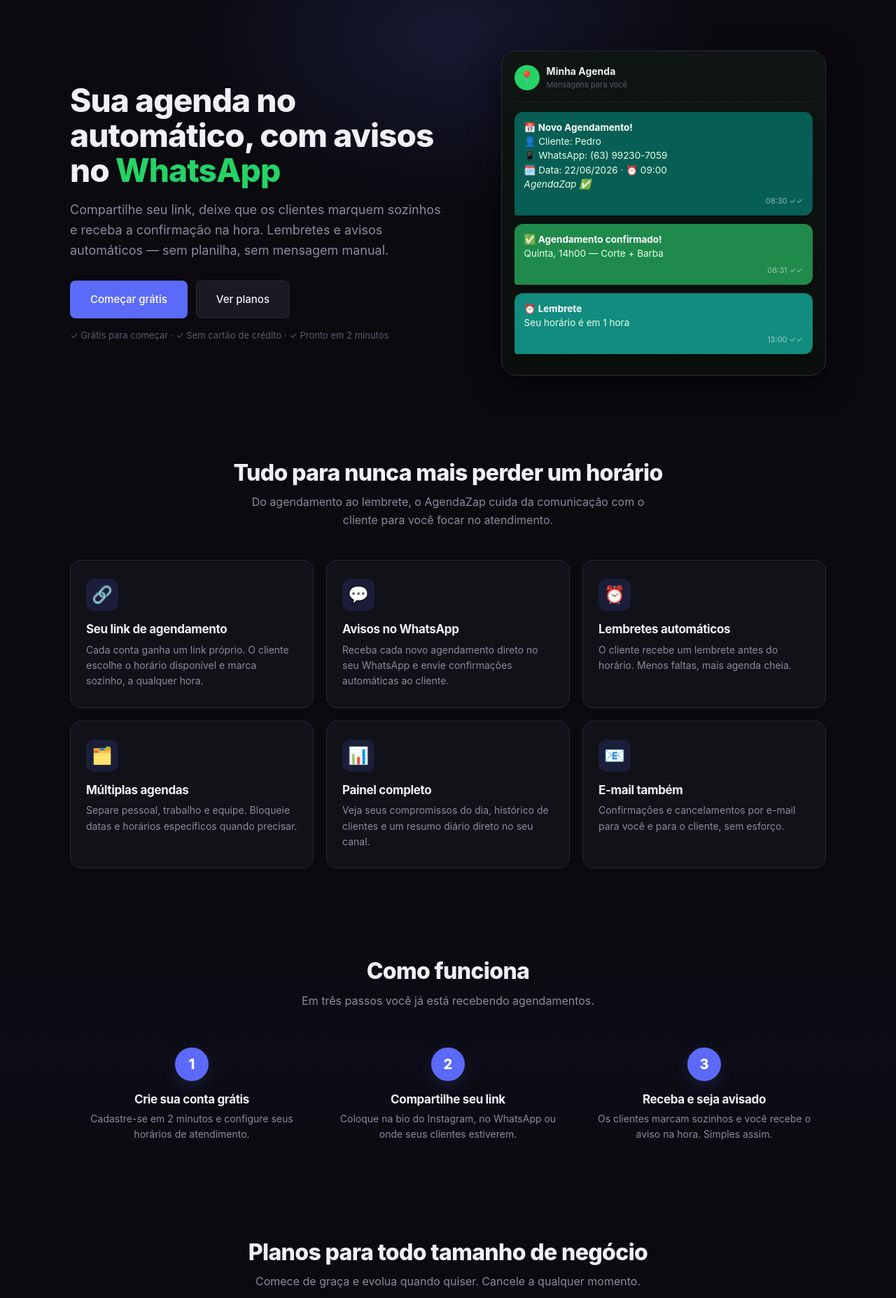
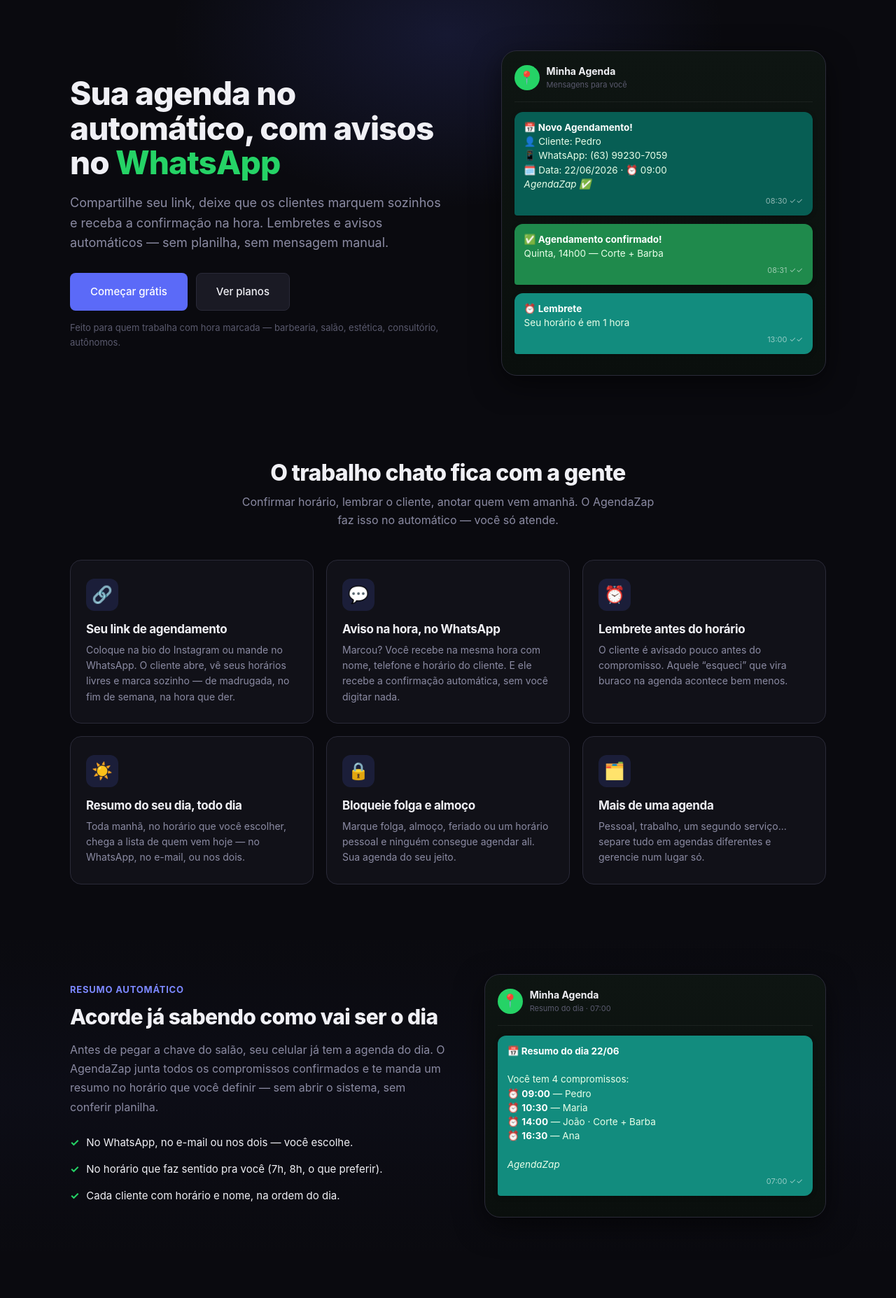
Before and after one commit to hermesacjunior/agendazap, a FastAPI app: page / in a window 1280 px wide. Shown: the part 65-1920 px from the top of the page at 70% size. Run offline with FastAPI, Linux system fonts and the light colour scheme.

Commit message:
Landing: secoes de resumo do dia e bloqueio de horarios + copy mais humana
Adiciona duas secoes editoriais (layout assimetrico): resumo diario automatico
no WhatsApp/e-mail (com mockup real) e bloqueio de folga/almoco/horarios (com
visual de agenda do dia). Reescreve recursos e hero com voz mais natural e
publico-alvo (barbearia/salao/estetica), removendo padroes genericos.

Co-Authored-By: Claude Opus 4.8 <noreply@anthropic.com>

```diff
--- a/agendazap/app/templates/public/landing.html
+++ b/agendazap/app/templates/public/landing.html
@@ -57,6 +57,26 @@
     .lp-card h3 { font-family: var(--font-display); font-size: 17px; margin: 0 0 8px; font-weight: 700; }
     .lp-card p { color: var(--text-muted); font-size: 14px; line-height: 1.6; margin: 0; }
 
+    /* SPLIT (editorial, quebra a simetria de grade) */
+    .lp-split { display: grid; grid-template-columns: 1.05fr 0.95fr; gap: 52px; align-items: center; }
+    .lp-split + .lp-split { margin-top: 64px; }
+    .lp-kicker { font-size: 13px; font-weight: 700; letter-spacing: 0.06em; text-transform: uppercase; color: var(--accent-soft); margin-bottom: 12px; }
+    .lp-split-text h2 { font-family: var(--font-display); font-size: 30px; font-weight: 800; letter-spacing: -0.02em; line-height: 1.15; margin: 0 0 16px; }
+    .lp-split-text p { color: var(--text-muted); font-size: 16px; line-height: 1.7; margin: 0 0 14px; }
+    .lp-split-text ul { list-style: none; padding: 0; margin: 18px 0 0; }
+    .lp-split-text li { display: flex; gap: 10px; align-items: flex-start; padding: 7px 0; font-size: 15px; color: var(--text); }
+    .lp-split-text li .ck { color: var(--wa); font-weight: 700; flex-shrink: 0; }
+    .lp-split.rev .lp-split-media { order: -1; }
+
+    /* coluna de horarios (visual de bloqueio) */
+    .lp-day { background: linear-gradient(180deg, var(--bg-elevated), var(--bg-card)); border: 1px solid var(--border); border-radius: 18px; padding: 20px; max-width: 320px; margin: 0 auto; }
+    .lp-day-head { font-weight: 700; font-size: 14px; margin-bottom: 14px; }
+    .slot { font-size: 13.5px; padding: 11px 13px; border-radius: 10px; margin-bottom: 9px; border: 1px solid var(--border); display: flex; justify-content: space-between; gap: 8px; }
+    .slot:last-child { margin-bottom: 0; }
+    .slot.free { color: var(--text-muted); }
+    .slot.taken { background: rgba(91,106,248,0.12); border-color: var(--accent); color: var(--text); }
+    .slot.blocked { background: rgba(255,255,255,0.025); color: var(--text-dim); border-style: dashed; }
+
     /* STEPS */
     .lp-steps { display: grid; grid-template-columns: repeat(3, 1fr); gap: 18px; counter-reset: step; }
     .lp-step { text-align: center; padding: 10px; }
@@ -94,6 +114,10 @@
       .lp-hero-grid { grid-template-columns: 1fr; gap: 36px; }
       h1.lp-title { font-size: 36px; }
       .lp-grid3, .lp-steps, .lp-plans { grid-template-columns: 1fr; }
+      .lp-split { grid-template-columns: 1fr; gap: 28px; }
+      .lp-split + .lp-split { margin-top: 44px; }
+      .lp-split.rev .lp-split-media { order: 0; }
+      .lp-split-text h2 { font-size: 26px; }
       .lp-nav-actions a.link.hide-sm { display: none; }
       .lp-footer-inner { flex-direction: column; text-align: center; }
       .lp-footer a { margin: 0 9px; }
@@ -126,7 +150,7 @@
           <a href="/auth/register" class="btn btn-primary btn-lg">Começar grátis</a>
           <a href="#planos" class="btn btn-secondary btn-lg">Ver planos</a>
         </div>
-        <p class="lp-note">✓ Grátis para começar · ✓ Sem cartão de crédito · ✓ Pronto em 2 minutos</p>
+        <p class="lp-note">Feito para quem trabalha com hora marcada — barbearia, salão, estética, consultório, autônomos.</p>
       </div>
 
       <!-- mockup WhatsApp -->
@@ -163,38 +187,101 @@
   <!-- BENEFITS / FEATURES -->
   <section class="lp-section" id="recursos">
     <div class="lp">
-      <h2 class="lp-h2">Tudo para nunca mais perder um horário</h2>
-      <p class="lp-lead">Do agendamento ao lembrete, o AgendaZap cuida da comunicação com o cliente para você focar no atendimento.</p>
+      <h2 class="lp-h2">O trabalho chato fica com a gente</h2>
+      <p class="lp-lead">Confirmar horário, lembrar o cliente, anotar quem vem amanhã. O AgendaZap faz isso no automático — você só atende.</p>
       <div class="lp-grid3">
         <div class="lp-card">
           <div class="lp-ico">🔗</div>
           <h3>Seu link de agendamento</h3>
-          <p>Cada conta ganha um link próprio. O cliente escolhe o horário disponível e marca sozinho, a qualquer hora.</p>
+          <p>Coloque na bio do Instagram ou mande no WhatsApp. O cliente abre, vê seus horários livres e marca sozinho — de madrugada, no fim de semana, na hora que der.</p>
         </div>
         <div class="lp-card">
           <div class="lp-ico">💬</div>
-          <h3>Avisos no WhatsApp</h3>
-          <p>Receba cada novo agendamento direto no seu WhatsApp e envie confirmações automáticas ao cliente.</p>
+          <h3>Aviso na hora, no WhatsApp</h3>
+          <p>Marcou? Você recebe na mesma hora com nome, telefone e horário do cliente. E ele recebe a confirmação automática, sem você digitar nada.</p>
         </div>
         <div class="lp-card">
           <div class="lp-ico">⏰</div>
-          <h3>Lembretes automáticos</h3>
-          <p>O cliente recebe um lembrete antes do horário. Menos faltas, mais agenda cheia.</p>
+          <h3>Lembrete antes do horário</h3>
+          <p>O cliente é avisado pouco antes do compromisso. Aquele “esqueci” que vira buraco na agenda acontece bem menos.</p>
+        </div>
+        <div class="lp-card">
+          <div class="lp-ico">☀️</div>
+          <h3>Resumo do seu dia, todo dia</h3>
+          <p>Toda manhã, no horário que você escolher, chega a lista de quem vem hoje — no WhatsApp, no e-mail, ou nos dois.</p>
+        </div>
+        <div class="lp-card">
+          <div class="lp-ico">🔒</div>
+          <h3>Bloqueie folga e almoço</h3>
+          <p>Marque folga, almoço, feriado ou um horário pessoal e ninguém consegue agendar ali. Sua agenda do seu jeito.</p>
         </div>
         <div class="lp-card">
           <div class="lp-ico">🗂️</div>
-          <h3>Múltiplas agendas</h3>
-          <p>Separe pessoal, trabalho e equipe. Bloqueie datas e horários específicos quando precisar.</p>
+          <h3>Mais de uma agenda</h3>
+          <p>Pessoal, trabalho, um segundo serviço... separe tudo em agendas diferentes e gerencie num lugar só.</p>
         </div>
-        <div class="lp-card">
-          <div class="lp-ico">📊</div>
-          <h3>Painel completo</h3>
-          <p>Veja seus compromissos do dia, histórico de clientes e um resumo diário direto no seu canal.</p>
+      </div>
+    </div>
+  </section>
+
+  <!-- RESUMO DO DIA (editorial) -->
+  <section class="lp-section alt">
+    <div class="lp lp-split">
+      <div class="lp-split-text">
+        <div class="lp-kicker">Resumo automático</div>
+        <h2>Acorde já sabendo como vai ser o dia</h2>
+        <p>Antes de pegar a chave do salão, seu celular já tem a agenda do dia. O AgendaZap junta todos os compromissos confirmados e te manda um resumo no horário que você definir — sem abrir o sistema, sem conferir planilha.</p>
+        <ul>
+          <li><span class="ck">✓</span> No WhatsApp, no e-mail ou nos dois — você escolhe.</li>
+          <li><span class="ck">✓</span> No horário que faz sentido pra você (7h, 8h, o que preferir).</li>
+          <li><span class="ck">✓</span> Cada cliente com horário e nome, na ordem do dia.</li>
+        </ul>
+      </div>
+      <div class="lp-split-media">
+        <div class="lp-phone">
+          <div class="lp-phone-bar">
+            <div class="lp-wa-ava">📍</div>
+            <div>
+              <div style="font-weight:700; font-size:14px">Minha Agenda</div>
+              <div style="font-size:11px; color:var(--text-dim)">Resumo do dia · 07:00</div>
+            </div>
+          </div>
+          <div class="lp-bubble green">
+            <strong>📅 Resumo do dia 22/06</strong><br><br>
+            Você tem 4 compromissos:<br>
+            ⏰ <strong>09:00</strong> — Pedro<br>
+            ⏰ <strong>10:30</strong> — Maria<br>
+            ⏰ <strong>14:00</strong> — João · Corte + Barba<br>
+            ⏰ <strong>16:30</strong> — Ana<br><br>
+            <em>AgendaZap</em>
+            <span class="time">07:00 ✓✓</span>
+          </div>
         </div>
-        <div class="lp-card">
-          <div class="lp-ico">📧</div>
-          <h3>E-mail também</h3>
-          <p>Confirmações e cancelamentos por e-mail para você e para o cliente, sem esforço.</p>
+      </div>
+    </div>
+  </section>
+
+  <!-- BLOQUEIO DE HORARIOS (editorial, invertido) -->
+  <section class="lp-section">
+    <div class="lp lp-split rev">
+      <div class="lp-split-text">
+        <div class="lp-kicker">Controle da agenda</div>
+        <h2>Você decide quando está disponível</h2>
+        <p>Folga na sexta? Almoço sagrado das 12h às 13h? Aquele horário que é só seu? Bloqueie e pronto — o cliente nem enxerga esses momentos na hora de marcar. Nada de receber agendamento quando você não pode atender.</p>
+        <ul>
+          <li><span class="ck">✓</span> Bloqueie um dia inteiro (folga, feriado, viagem).</li>
+          <li><span class="ck">✓</span> Ou só uma faixa de horário (almoço, intervalo).</li>
+          <li><span class="ck">✓</span> Ajuste seus horários de atendimento por dia da semana.</li>
+        </ul>
+      </div>
+      <div class="lp-split-media">
+        <div class="lp-day">
+          <div class="lp-day-head">Terça-feira · 22/06</div>
+          <div class="slot taken"><span>09:00 · Pedro</span><span>✂️</span></div>
+          <div class="slot free"><span>10:30 · Disponível</span><span>+</span></div>
+          <div class="slot blocked"><span>12:00–13:00 · Almoço</span><span>🔒</span></div>
+          <div class="slot free"><span>14:00 · Disponível</span><span>+</span></div>
+          <div class="slot blocked"><span>Sexta 25/06 · Folga</span><span>🔒</span></div>
         </div>
       </div>
     </div>
```
